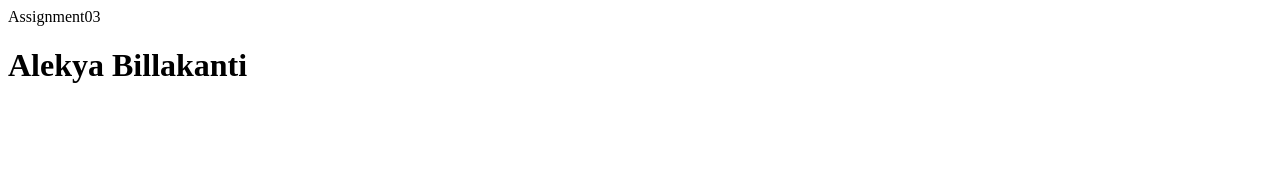
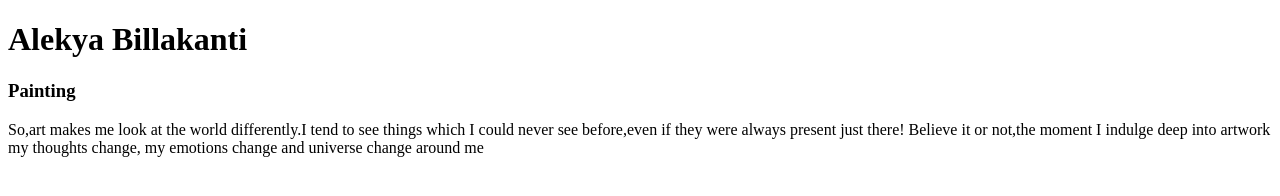
Before and after one commit to 44-563-Web-Apps-S21/webapps-s21-assignment-3-Alekyab98, a plain HTML site: page index.html in a window 1280 px wide. Drawn offline with Linux system fonts and the light colour scheme.

Commit message:
Update index.html

```diff
--- a/index.html
+++ b/index.html
@@ -1,5 +1,13 @@
 <!DOCTYPE html>
 <html>
-    <head> Assignment03 </head>
-    <body><h1>Alekya Billakanti</h1> </body>
+    <head>
+        <title>
+            Assignment03
+        </title>
+    </head>
+    <body>
+        <h1>Alekya Billakanti</h1>
+        <h3>Painting</h3>
+        <p>So,art makes me look at the world differently.I tend to see things which I could never see before,even if they were always present just there! Believe it or not,the moment I indulge deep into artwork my thoughts change, my emotions change and universe change around me  </p>
+    </body>
 </html>
```
